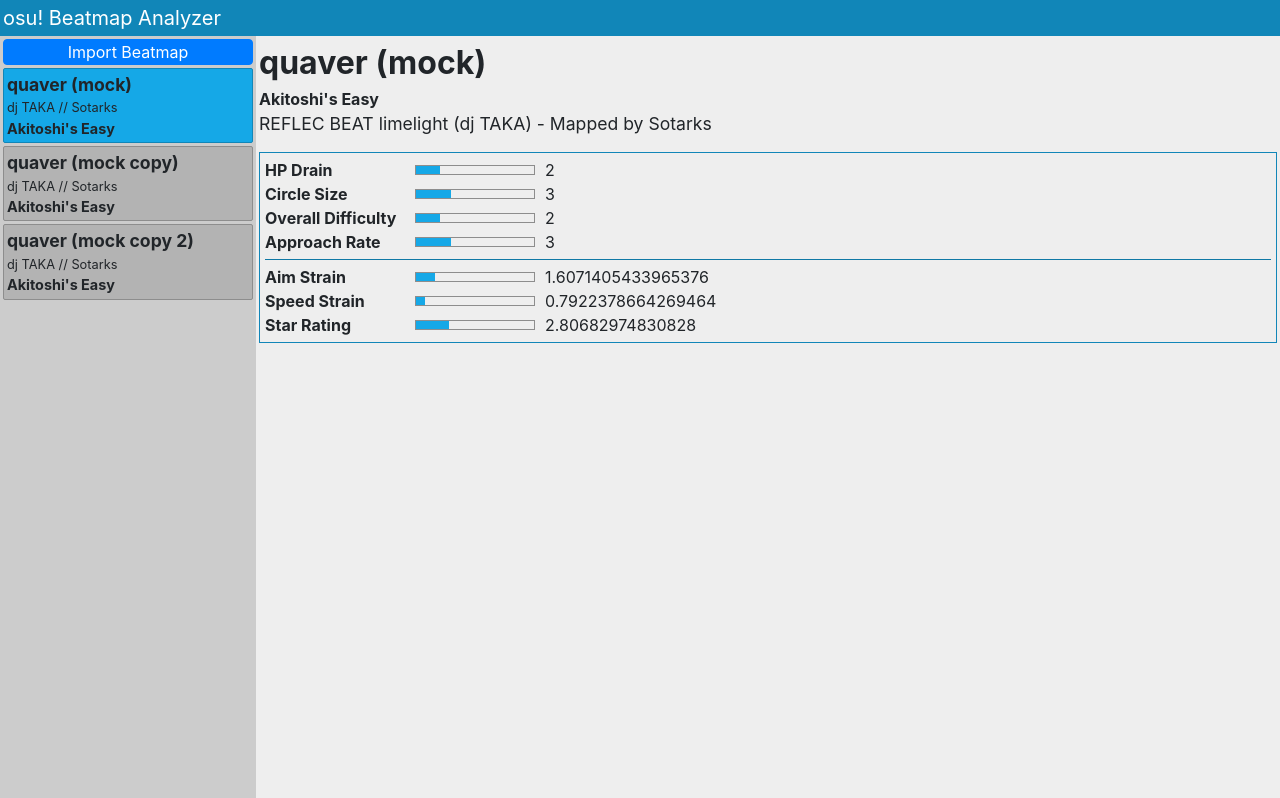
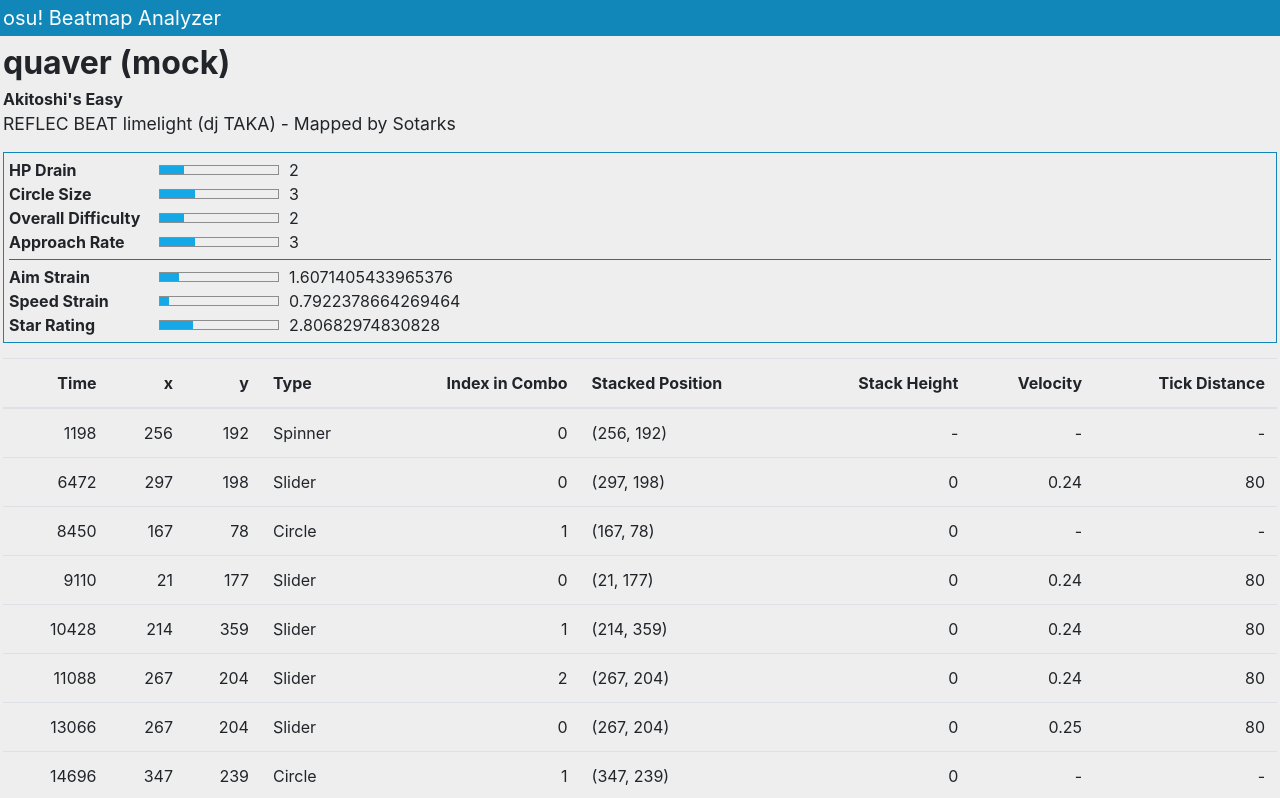
Before and after one commit to Ghabriel/osu-beatmap-analyzer, a React (Create React App) app: page / in a window 1280 px wide. Shown: the top 798 px of the page. Built offline with nearby package versions, Linux system fonts and the light colour scheme.

Commit message:
Added a Hit Object Table to help debugging

```diff
--- a/src/App.css
+++ b/src/App.css
@@ -1,7 +1,7 @@
 .page {
     display: flex;
     flex-direction: column;
-    height: 100%;
+    min-height: 100%;
 }
 
 .header {
--- a/src/App.tsx
+++ b/src/App.tsx
@@ -2,7 +2,6 @@ import React, { useState } from 'react';
 import './App.css';
 import { quaver } from './beatmap.example';
 import { Main } from './components/Main';
-import { Sidebar } from './components/Sidebar';
 import { parseBeatmap } from './helpers/beatmap-parser';
 import { Beatmap } from './types/Beatmap';
 
@@ -34,14 +33,14 @@ const App: React.FunctionComponent = () => {
             </div>
 
             <div className="body">
-                <div className="sidebar">
+                {/* <div className="sidebar">
                     <Sidebar
                         beatmapList={beatmapList}
                         selectedBeatmap={selectedBeatmap}
                         onImportBeatmap={handleImportBeatmap}
                         onSelectBeatmap={beatmapIndex => setSelectedBeatmap(beatmapIndex)}
                     />
-                </div>
+                </div> */}
                 <div className="main">
                     <Main
                         beatmap={
--- /dev/null
+++ b/src/components/HitObjectTable.tsx
@@ -0,0 +1,120 @@
+import React, { CSSProperties } from 'react';
+import Table from 'react-bootstrap/Table';
+import { isSlider, isSpinner } from '../helpers/type-inference';
+import { Beatmap } from '../types/Beatmap';
+import { HitObject, HitObjectType } from '../types/HitObject';
+import { StyleMap } from '../types/StyleMap';
+
+export interface HitObjectTableProps {
+    beatmap: Beatmap;
+}
+
+const styles: StyleMap = {
+    table: {
+        // backgroundColor: 'white',
+        // fontFamily: 'Roboto',
+        marginTop: '15px',
+    },
+
+    value: {
+        textAlign: 'right',
+    }
+};
+
+interface TableColumn {
+    header: string;
+    content: (hitObject: HitObject) => number | string;
+    style?: CSSProperties;
+}
+
+function round(value: number, decimalPlaces: number): string {
+    const exponent = Math.pow(10, decimalPlaces);
+
+    return (Math.round(value * exponent) / exponent).toString();
+}
+
+export const HitObjectTable: React.FunctionComponent<HitObjectTableProps> = ({ beatmap }) => {
+    const tableContent: TableColumn[] = [
+        {
+            header: 'Time',
+            content: hitObject => hitObject.startTime,
+            style: styles.value,
+        },
+        {
+            header: 'x',
+            content: hitObject => hitObject.x,
+            style: styles.value,
+        },
+        {
+            header: 'y',
+            content: hitObject => hitObject.y,
+            style: styles.value,
+        },
+        {
+            header: 'Type',
+            content: hitObject => HitObjectType[hitObject.type],
+        },
+        {
+            header: 'Index in Combo',
+            content: hitObject => hitObject.indexInCurrentCombo,
+            style: styles.value,
+        },
+        // {
+        //     header: 'Combo Index',
+        //     content: hitObject => hitObject.comboIndex,
+        //     style: styles.value,
+        // },
+        // {
+        //     header: 'Last in Combo',
+        //     content: hitObject => hitObject.lastInCombo ? 1 : 0,
+        //     style: styles.value,
+        // },
+        {
+            header: 'Stacked Position',
+            content: hitObject => `(${hitObject.metadata.stackedPosition.x}, ${hitObject.metadata.stackedPosition.y})`,
+        },
+        {
+            header: 'Stack Height',
+            content: hitObject => isSpinner(hitObject) ? '-' : hitObject.metadata.stackHeight,
+            style: styles.value,
+        },
+        {
+            header: 'Velocity',
+            content: hitObject => isSlider(hitObject) ? round(hitObject.metadata.velocity, 2) : '-',
+            style: styles.value,
+        },
+        {
+            header: 'Tick Distance',
+            content: hitObject => isSlider(hitObject) ? round(hitObject.metadata.tickDistance, 2) : '-',
+            style: styles.value,
+        },
+        // {
+        //     header: 'Time',
+        //     content: hitObject => hitObject.startTime,
+        //     style: styles.value,
+        // },
+    ];
+
+    return (
+        <Table style={styles.table}>
+            <thead>
+                <tr>
+                    {tableContent.map(column => (
+                        <th scope="col" style={column.style}>{column.header}</th>
+                    ))}
+                </tr>
+            </thead>
+            <tbody>
+                {beatmap.hitObjects.map((hitObject, objIndex) => {
+                    return (
+                        <tr key={objIndex}>
+                            {tableContent.map(column => (
+                                <td style={column.style}>{column.content(hitObject)}</td>
+                            ))}
+                        </tr>
+                    );
+                })}
+            </tbody>
+        </Table>
+    );
+};
--- a/src/components/Main.tsx
+++ b/src/components/Main.tsx
@@ -2,6 +2,7 @@ import React from 'react';
 import { Beatmap } from '../types/Beatmap';
 import { StyleMap } from '../types/StyleMap';
 import { DifficultyAttributes } from './DifficultyAttributes';
+import { HitObjectTable } from './HitObjectTable';
 
 export interface MainProps {
     beatmap: Beatmap | null;
@@ -46,6 +47,8 @@ export const Main: React.FunctionComponent<MainProps> = ({ beatmap }) => {
             </div>
 
             <DifficultyAttributes beatmap={beatmap} />
+
+            <HitObjectTable beatmap={beatmap} />
         </div>
     );
 };
```
